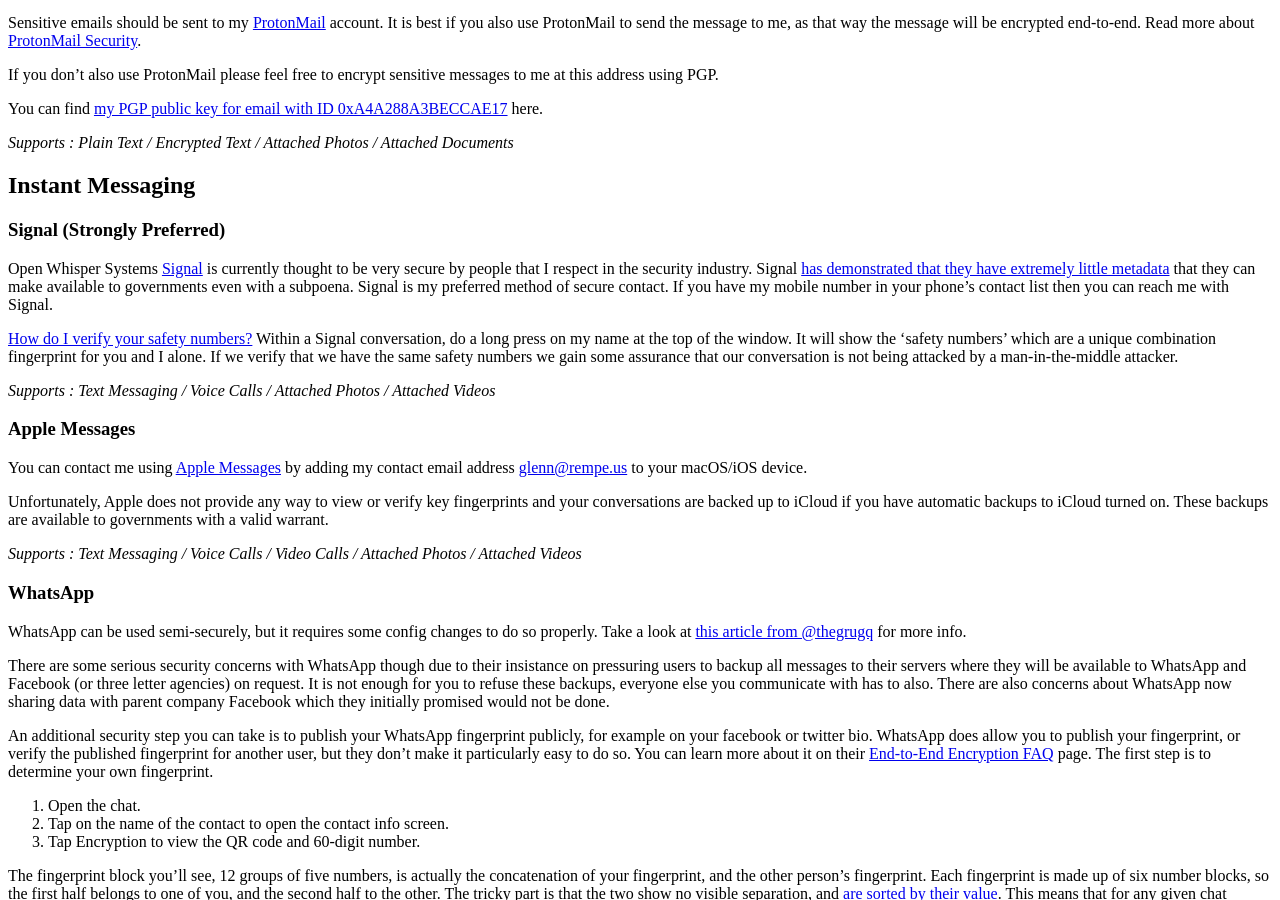
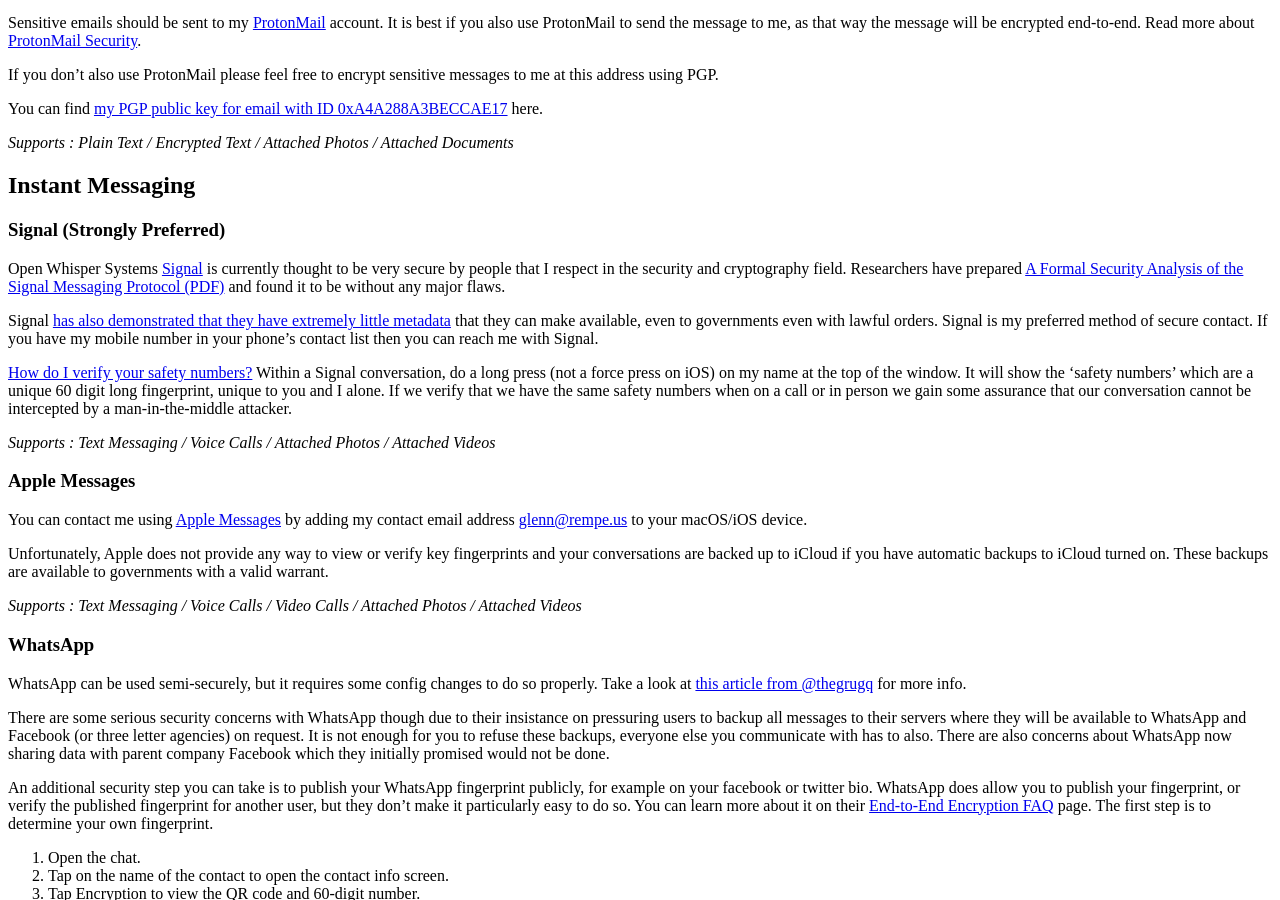
Before and after one commit to grempe/grempe.github.io, a Jekyll site: the page built from _pages/contact.md, in a window 1280 px wide and 900 px high, scrolled down 1660 px. Built offline with Jekyll 4.4.1, drawn with Linux system fonts in a browser that asks for light colours.

Commit message:
Update Signal info

```diff
--- a/_pages/contact.md
+++ b/_pages/contact.md
@@ -54,18 +54,21 @@
 ### Signal (Strongly Preferred)
 
 Open Whisper Systems [Signal](https://whispersystems.org) is currently thought
-to be very secure by people that I respect in the security industry. Signal [has
-demonstrated that they have extremely little metadata](https://whispersystems.org/bigbrother/eastern-virginia-grand-jury/) that
-they can make available to governments even with a subpoena. Signal
+to be very secure by people that I respect in the security and cryptography field.
+Researchers have prepared [A Formal Security Analysis of the Signal Messaging Protocol (PDF)](https://eprint.iacr.org/2016/1013.pdf) and found it to be without any major
+flaws.
+
+Signal [has also demonstrated that they have extremely little metadata](https://whispersystems.org/bigbrother/eastern-virginia-grand-jury/){:target="_blank"} that
+they can make available, even to governments even with lawful orders. Signal
 is my preferred method of secure contact. If you have my mobile number
 in your phone's contact list then you can reach me with Signal.
 
-[How do I verify your safety numbers?](https://whispersystems.org/blog/disappearing-messages/){:target="_blank"}
-Within a Signal conversation, do a long press on my name at the top of the window.
-It will show the 'safety numbers' which are a unique combination fingerprint for
-you and I alone. If we verify that we have the same safety numbers we gain
-some assurance that our conversation is not being attacked by a
-man-in-the-middle attacker.
+[How do I verify your safety numbers?](https://whispersystems.org/blog/safety-number-updates/){:target="_blank"}
+Within a Signal conversation, do a long press (not a force press on iOS) on my
+name at the top of the window. It will show the 'safety numbers' which are
+a unique 60 digit long fingerprint, unique to you and I alone. If we verify that we
+have the same safety numbers when on a call or in person we gain some assurance
+that our conversation cannot be intercepted by a man-in-the-middle attacker.
 
 *Supports : Text Messaging / Voice Calls / Attached Photos / Attached Videos*
 
```
